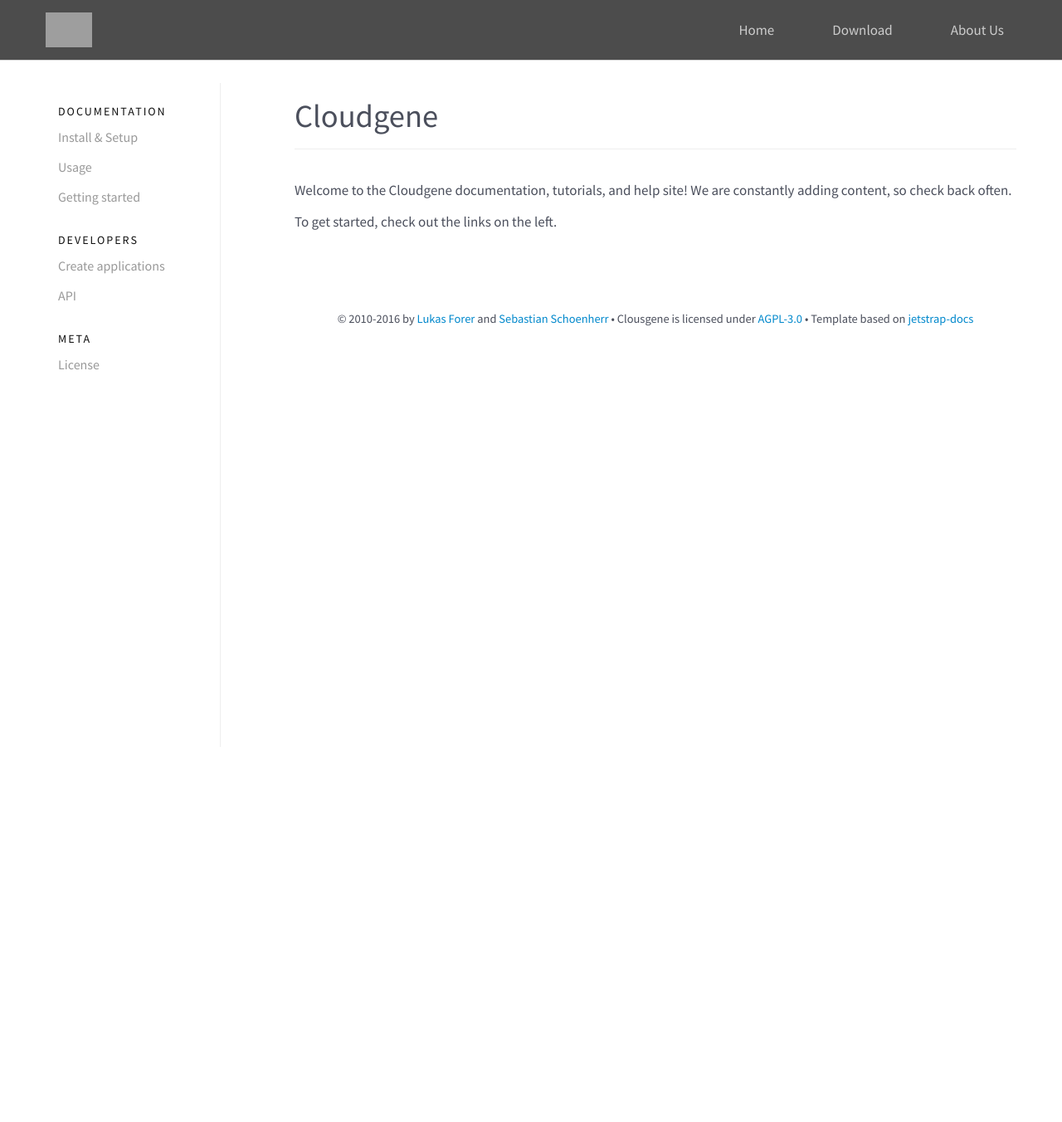
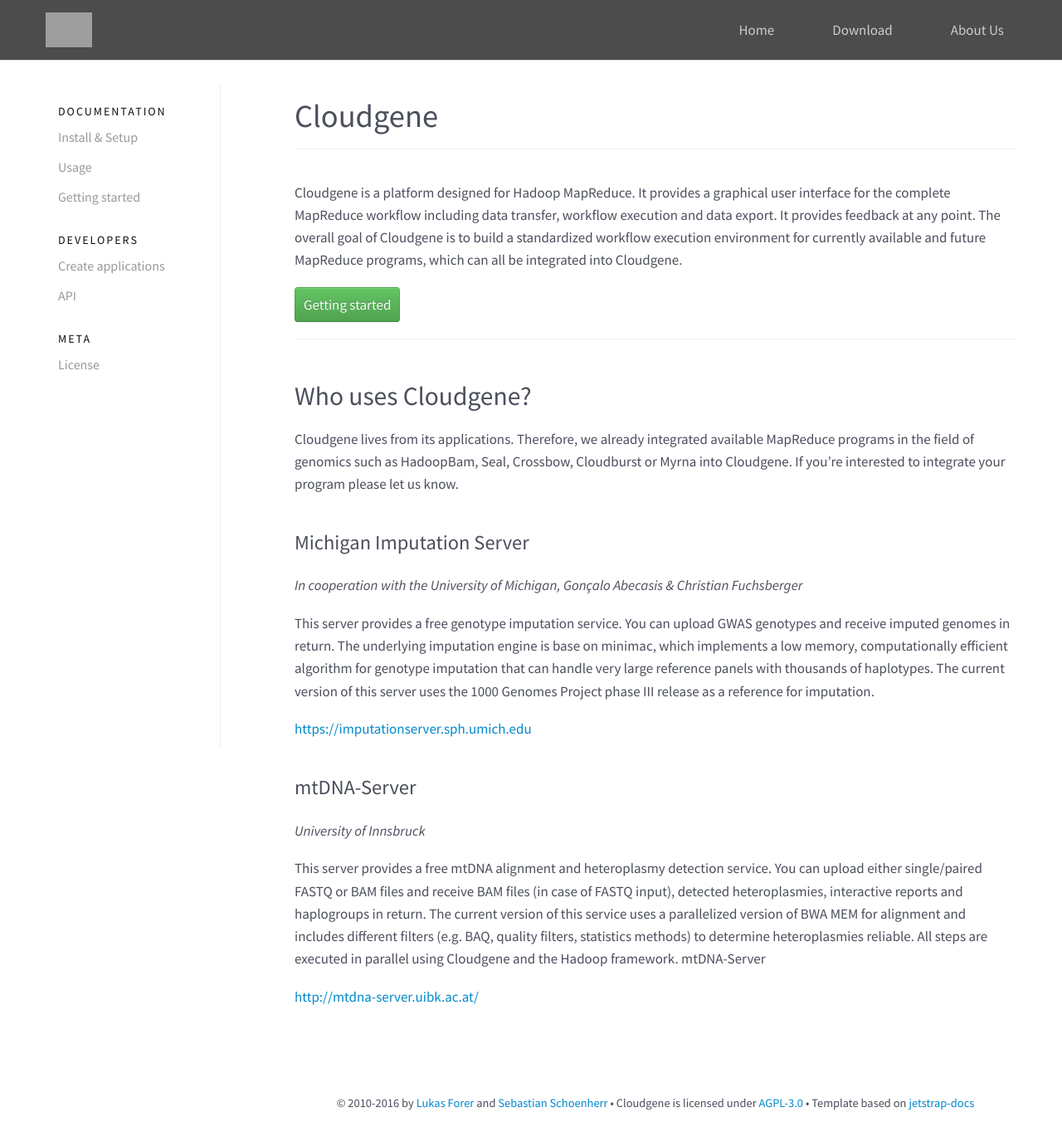
Before and after one commit to genepi/cloudgene-website, a Jekyll site: the page built from index.md, in a window 1280 px wide and 1352 px high. Shown: the whole window at 83% size. Built offline with Jekyll 4.4.1, drawn with Linux system fonts in a browser that asks for light colours; nearby versions of some CDN libraries; grey boxes are pictures that could not be loaded.

Commit message:
Added welcome text and projects.

```diff
--- a/_layouts/page.html
+++ b/_layouts/page.html
@@ -68,7 +68,7 @@
 					<br>
 					<br>
 					<br>
-					<p class="text-center"><small>© 2010-2016 by <a href="http://www.forer.it">Lukas Forer</a> and <a href="http://seppinho.github.io/">Sebastian Schoenherr</a>  &#8226; Clousgene is licensed under <a href="https://tldrlegal.com/license/gnu-affero-general-public-license-v3-(agpl-3.0)">AGPL-3.0</a> &#8226; Template based on <a href="https://github.com/driftyco/jetstrap-docs">jetstrap-docs</a></small></p>
+					<p class="text-center"><small>© 2010-2016 by <a href="http://www.forer.it">Lukas Forer</a> and <a href="http://seppinho.github.io/">Sebastian Schoenherr</a>  &#8226; Cloudgene is licensed under <a href="https://tldrlegal.com/license/gnu-affero-general-public-license-v3-(agpl-3.0)">AGPL-3.0</a> &#8226; Template based on <a href="https://github.com/driftyco/jetstrap-docs">jetstrap-docs</a></small></p>
 				</div>
 			</div>
 		</div>
--- a/assets/css/docs.css
+++ b/assets/css/docs.css
@@ -2,7 +2,7 @@
 
 body {
   padding-top: 100px;
-  line-height: 1.5;
+  line-height: 1.6;
   font-family:'Avenir Next',Avenir,'Source Sans Pro',sans-serif;
   font-size:17px;
   color:#4b4f5c;
@@ -99,7 +99,7 @@ h6, .h6 {
 
 #page-content p{
   padding-top: 0.5em;
-  line-height: 1.2;
+  line-height: 1.6;
 }
 
 #page-content li{
@@ -112,6 +112,12 @@ h6, .h6 {
 
 #page-content h3 {
   margin-top: 1.5em;
+}
+
+.btn{
+  font-family:'Avenir Next',Avenir,'Source Sans Pro',sans-serif;
+  font-size:17px;
+  padding: 10px;
 }
 
 .orange-button {
--- a/index.md
+++ b/index.md
@@ -3,6 +3,33 @@ layout: page
 title: Cloudgene
 ---
 
-Welcome to the Cloudgene documentation, tutorials, and help site! We are constantly adding content, so check back often.
 
-To get started, check out the links on the left.
+Cloudgene is a platform designed for Hadoop MapReduce. It provides a graphical user interface for the complete MapReduce workflow including data transfer, workflow execution and data export. It provides feedback at any point.
+The overall goal of Cloudgene is to build a standardized workflow execution environment for currently available and future MapReduce programs, which can all be integrated into Cloudgene.
+
+<a class="btn btn-success" href="/cloudgene-website/getting-started">Getting started</a>
+
+* * *
+
+## Who uses Cloudgene?
+
+Cloudgene lives from its applications. Therefore, we already integrated available MapReduce programs in the field of genomics such as HadoopBam, Seal, Crossbow, Cloudburst or Myrna into Cloudgene. If you’re interested to integrate your program please let us know.
+
+
+### Michigan Imputation Server
+
+*In cooperation with the University of Michigan, Gonçalo Abecasis & Christian Fuchsberger*
+
+This server provides a free genotype imputation service. You can upload GWAS genotypes and receive imputed genomes in return. The underlying imputation engine is base on minimac, which implements a low memory, computationally efficient algorithm for genotype imputation that can handle very large reference panels with thousands of haplotypes. The current version of this server uses the 1000 Genomes Project phase III release as a reference for imputation.
+
+[https://imputationserver.sph.umich.edu](https://imputationserver.sph.umich.edu)
+
+
+### mtDNA-Server
+
+*University of Innsbruck*
+
+This server provides a free mtDNA alignment and heteroplasmy detection service. You can upload either single/paired FASTQ or BAM files and receive BAM files (in case of FASTQ input), detected heteroplasmies, interactive reports and haplogroups in return. The current version of this service uses a parallelized version of BWA MEM for alignment and includes different filters (e.g. BAQ, quality filters, statistics methods) to determine heteroplasmies reliable. All steps are executed in parallel using Cloudgene and the Hadoop framework.
+mtDNA-Server
+
+[http://mtdna-server.uibk.ac.at/](http://mtdna-server.uibk.ac.at/)
```
